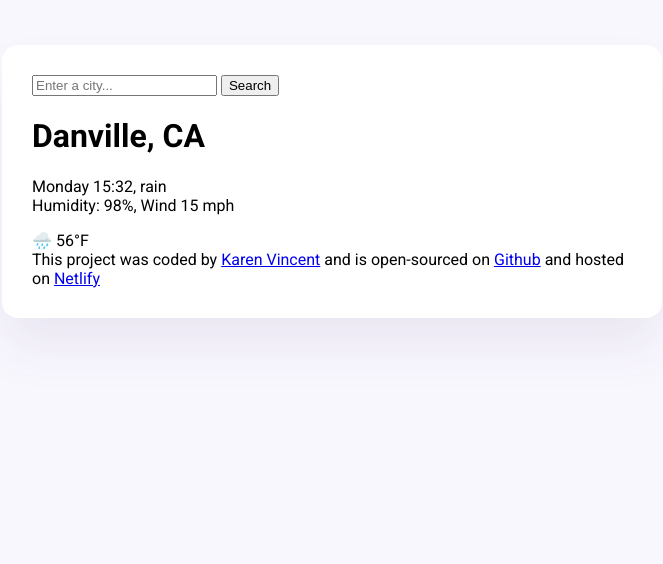
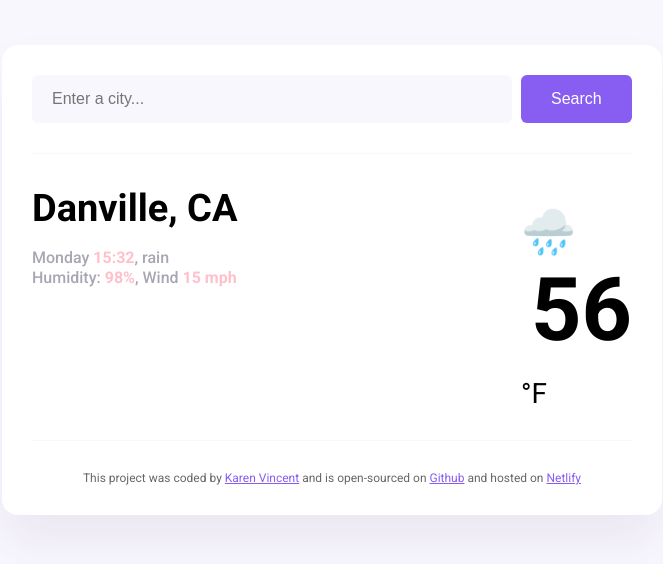
Before and after one commit to karenvincent/city-weather-app, a plain HTML site: page index.html in a window 1280 px wide. Shown: the whole page, without its empty margins (308-971 px from the left). Drawn offline with Linux system fonts and the light colour scheme; a web font is replaced by a local one.

Commit message:
Added basic CSS to the project

```diff
--- a/index.html
+++ b/index.html
@@ -15,20 +15,31 @@
   <body>
     <div class="weather-app">
       <header>
-        <form>
-          <input type="search" placeholder="Enter a city..." required />
-          <input type="submit" value="Search" />
+        <form class="search-form">
+          <input
+            type="search"
+            class="search-form-input"
+            placeholder="Enter a city..."
+            required
+          />
+          <input type="submit" value="Search" class="search-form-button" />
         </form>
       </header>
       <main>
-        <div>
-          <h1>Danville, CA</h1>
-          <p>
-            Monday 15:32, rain <br />
-            Humidity: 98%, Wind 15 mph
-          </p>
+        <div class="weather-app-data">
+          <div>
+            <h1 class="weather-app-city">Danville, CA</h1>
+            <p class="weather-app-details">
+              Monday <strong>15:32</strong>, rain <br />
+              Humidity: <strong>98%</strong>, Wind <strong>15 mph</strong>
+            </p>
+          </div>
+          <div class="weather-app-temperature-containater">
+            <div class="weather-app-icon">🌧️</div>
+            <div class="weather-app-temperature">56</div>
+            <div class="weather-app-unit">°F</div>
+          </div>
         </div>
-        <div>🌧️ 56°F</div>
       </main>
       <footer>
         This project was coded by
--- a/src/style.css
+++ b/src/style.css
@@ -1,6 +1,9 @@
 body {
   background-color: #f9f7fe;
   font-family: "Roboto", sans-serif;
+}
+a {
+  color: #885df1;
 }
 .weather-app {
   background: white;
@@ -10,3 +13,68 @@ body {
   border-radius: 16px;
   padding: 30px;
 }
+header {
+  border-bottom: 1px solid #f9f7fe;
+  padding: 0 0 30px 0;
+}
+.search-form-input {
+  background-color: #f9f7fe;
+  border: none;
+  border-radius: 6px;
+  width: 80%;
+  font-size: 16px;
+  padding: 15px 20px;
+}
+.search-form-button {
+  background: #885df1;
+  padding: 15px 30px;
+  border: none;
+  margin-left: 5px;
+  border-radius: 6px;
+  font-size: 16px;
+  color: white;
+}
+main {
+  padding: 30px 0;
+}
+.weather-app-data {
+  display: flex;
+  justify-content: space-between;
+}
+.weather-app-city {
+  margin: 0;
+  font-size: 38px;
+  line-height: 48px;
+}
+.weather-app-details {
+  font-size: 16px;
+  color: rgba(39, 33, 66, 0.4);
+  line-height: 20px;
+  font-weight: 500;
+}
+.weather-app-details strong {
+  color: pink;
+}
+.weather-app-temperature-container {
+  display: flex;
+}
+.weather-app-icon {
+  font-size: 44px;
+  margin-top: 22px;
+}
+.weather-app-temperature {
+  font-size: 88px;
+  margin-left: 10px;
+  font-weight: bold;
+}
+.weather-app-unit {
+  margin-top: 16px;
+  font-size: 28px;
+}
+footer {
+  border-top: 1px solid #f9f7fe;
+  padding: 30px 0 0 0;
+  text-align: center;
+  font-size: 12px;
+  color: rgba(0, 0, 0, 0.6);
+}
```
